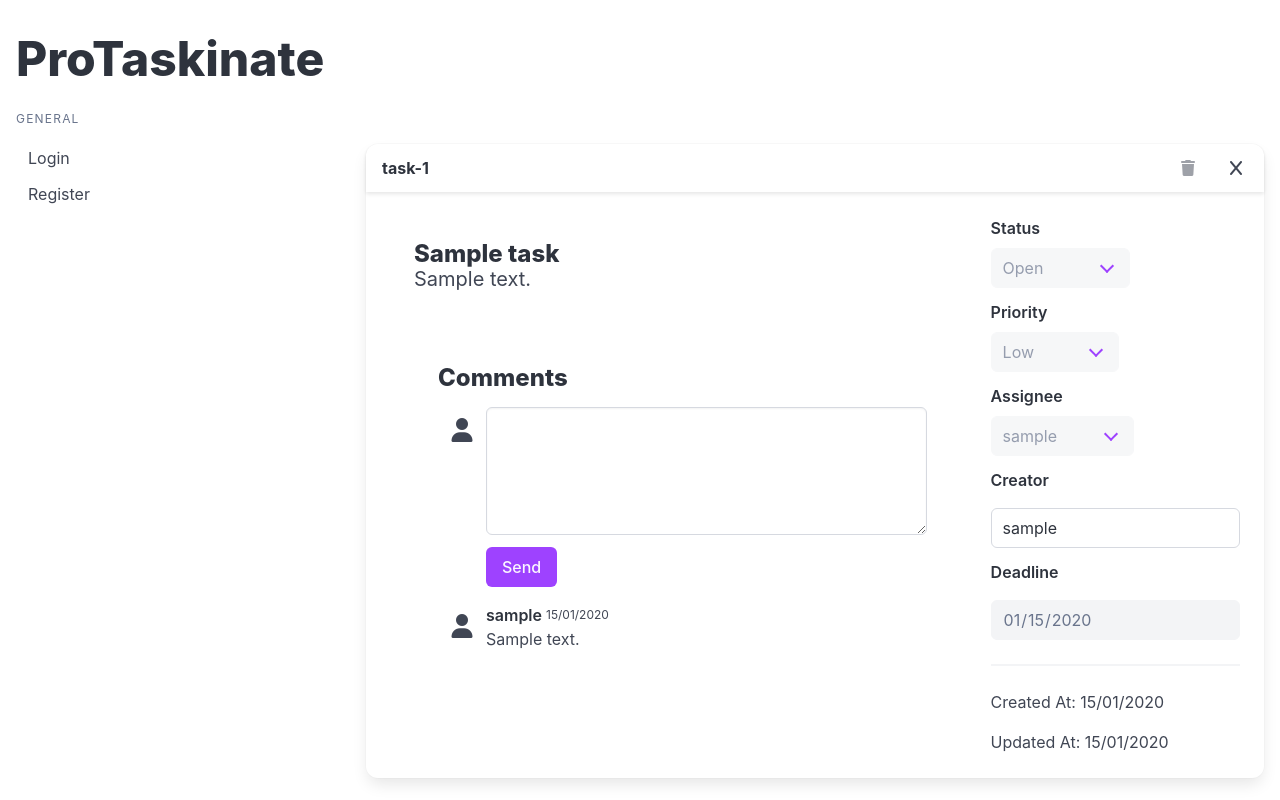
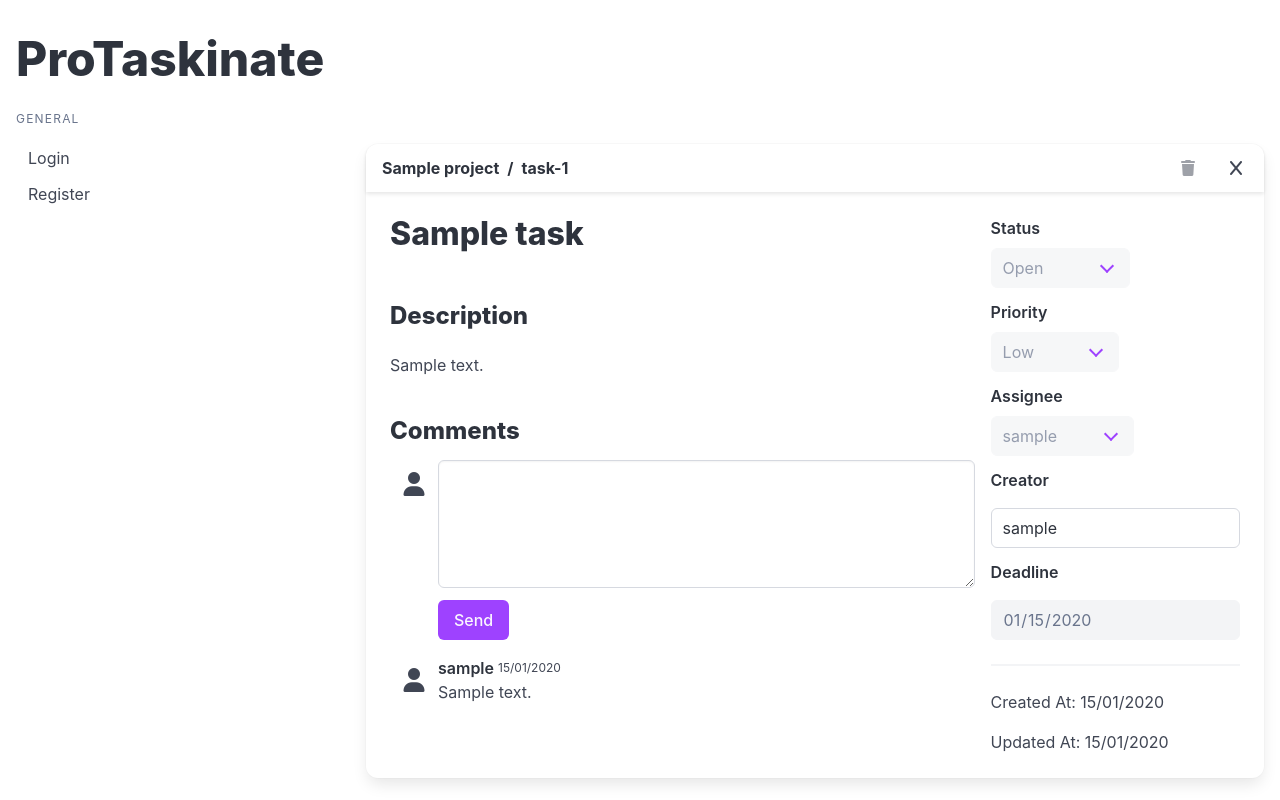
Before and after one commit to 3nd3r1/protaskinate, a Flask app: template protaskinate/templates/project_task_view.html in a window 1280 px wide. Run offline with Flask 3, Linux system fonts and the light colour scheme; the template is opened without the code that fills it: values that come from a table or form of the project are taken from there, most other values are stand-ins (such as "Sample title", 1, 10 or a date in 2020); some libraries are stand-ins or nearby versions.

Commit message:
fix(templates): Better layout for task and project view

```diff
--- a/protaskinate/templates/project_task_view.html
+++ b/protaskinate/templates/project_task_view.html
@@ -5,7 +5,7 @@
 <div class="p-4">
     <div class="card">
         <header class="card-header">
-            <p class="card-header-title">task-{{ task.id }}</p>
+            <p class="card-header-title"><span>{{project.name}}</span><span class="mx-2">/</span><span>task-{{ task.id }}</span></p>
             <div>
                 <form method="POST" action="{{url_for("project.project_task_delete_route", project_id=project.id, task_id=task.id)}}" class="task-delete-form">
                     {{ disable_form_if_no_task_update_access(user_project_role, task, current_user) }}
@@ -28,14 +28,16 @@
         </header>
         <div class="card-content">
             <div class="content is-flex" style="gap: 16px">
-                <div class="container" style="flex-basis: 75%">
-                    <section class="hero is-small">
-                        <div class="hero-body">
-                            <h3 class="title">{{ task.title }}</h3>
-                            <p class="subtitle">{% if task.description != None %}{{ task.description }}{% endif %}</p>
+                <div class="container is-flex is-flex-direction-column" style="flex-basis: 75%; gap: 2em;">
+                    <div>
+                        <h2 class="title is-3">{{ task.title }}</h2>
                     </div>
-                    </section>
-                    <section class="section is-small">
+                    <div>
+                        <h3>Description</h3>
+                        <div class="content py-2">
+                            <p>{{ task.description }}</p>
+                        </div>
+                    </div>
                     <div>
                         <h3>Comments</h3>
                         <div class="is-flex mb-4">
@@ -81,7 +83,6 @@
                             {% endfor %}
                         </div>
                     </div>
-                    </section>
                 </div>
                 <div>
                     <div class="field">
--- a/protaskinate/templates/project_view.html
+++ b/protaskinate/templates/project_view.html
@@ -6,7 +6,7 @@
 {% block content %}
     <section class="section">
         <div class="container">
-            <h3 class="title is-3">Project Details</h3>
+            <h3 class="title is-4">Project Details</h3>
             <nav class="level">
                 <div class="level-item has-text-centered">
                     <div>
@@ -31,7 +31,7 @@
     </section>
     <section class="section">
         <div class="container">
-            <h3 class="title">Tasks</h3>
+            <h3 class="title is-4">Tasks</h3>
             <table class="table">
                 <thead>
                     <tr>
@@ -93,7 +93,7 @@
     </section>
     <section class="section">
         <div class="container">
-            <h3 class="title is-3">Create Task</h3>
+            <h3 class="title is-4">Create Task</h3>
             <form method="POST">
                 {{ disable_form_if_no_write_access(user_project_role) }}
                 {{ form.hidden_tag() }}
```
Lines whose indentation alone changed are shown as unchanged.
